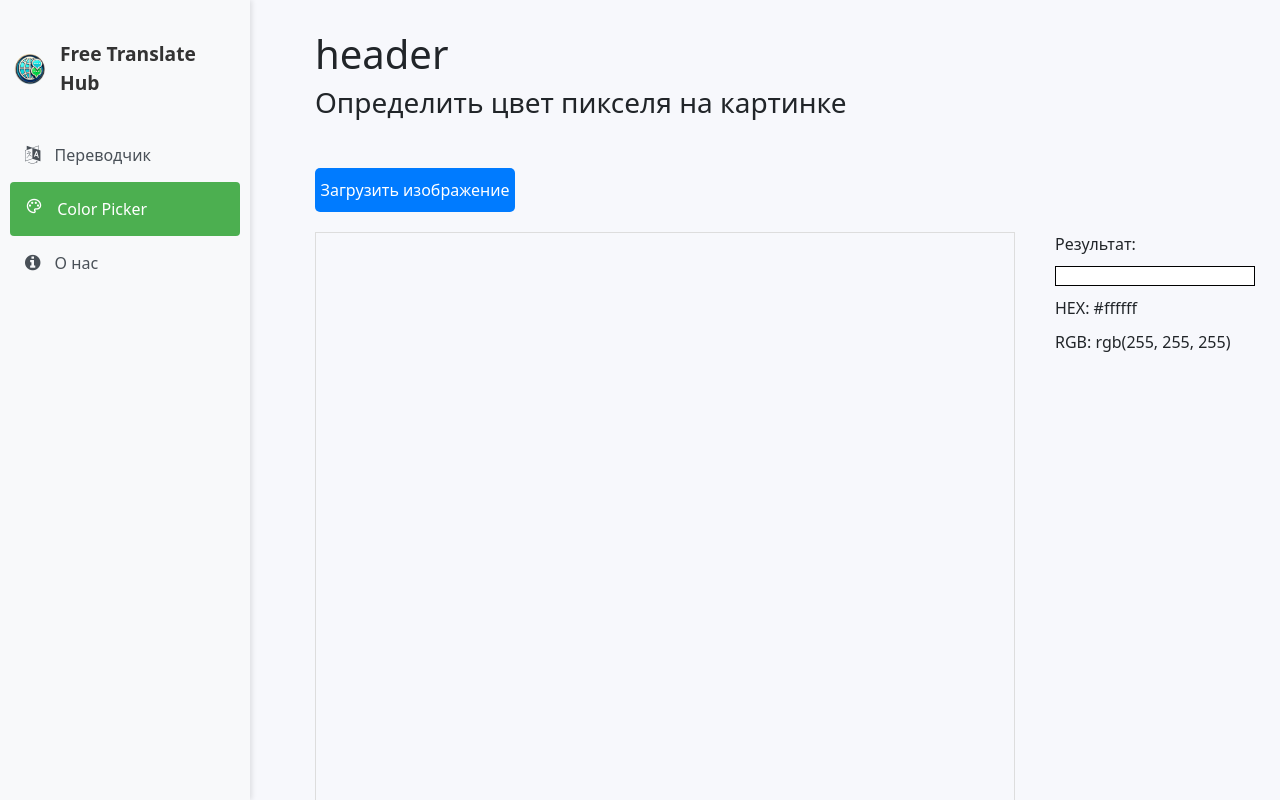
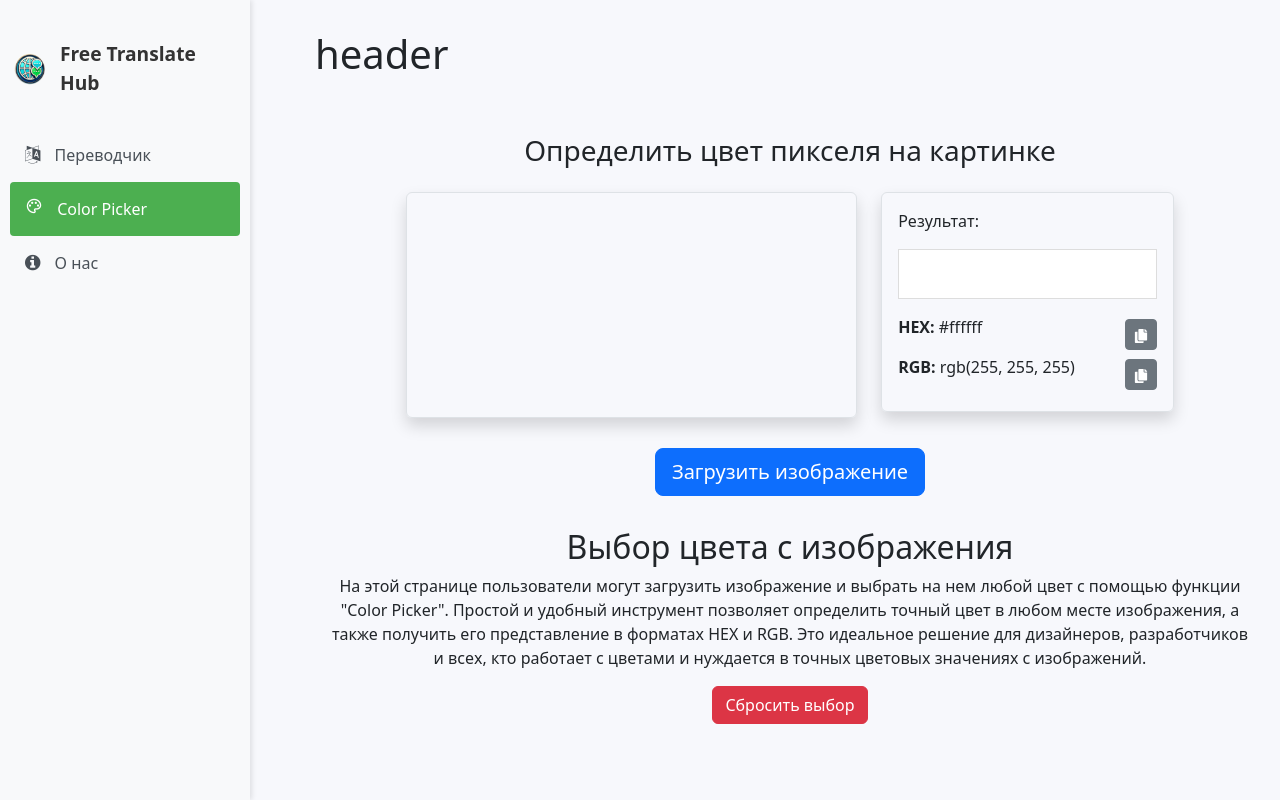
Before and after one commit to Jas-5808/Translate, a React (Vite) app in the folder client/: page /colorPicker in a window 1280 px wide. Shown: the top 800 px of the page. Built offline with nearby package versions, Linux system fonts and the light colour scheme.

Commit message:
обновил и изменил выбор цвета

```diff
--- a/client/package.json
+++ b/client/package.json
@@ -19,6 +19,7 @@
     "openai": "^4.71.0",
     "pdfjs-dist": "^4.8.69",
     "react": "^18.3.1",
+    "react-bootstrap": "^2.10.5",
     "react-dom": "^18.3.1",
     "react-icons": "^5.3.0",
     "react-router-dom": "^6.27.0",
--- a/client/src/pages/ColorPicker.tsx
+++ b/client/src/pages/ColorPicker.tsx
@@ -1,12 +1,15 @@
 import React, { useRef, useState } from 'react';
-import cn from "./style.module.css";
+import { FaCopy } from 'react-icons/fa'; // Импорт иконки копирования
 
 export function ColorPicker() {
   const canvasRef = useRef(null);
   const [color, setColor] = useState('#ffffff');
   const [rgbColor, setRgbColor] = useState('rgb(255, 255, 255)');
   const [img, setImg] = useState(null);
-  const [isColorSelected, setIsColorSelected] = useState(false);  // Флаг для отслеживания выбора цвета
+  const [isColorSelected, setIsColorSelected] = useState(false);
+  const [zoomLevel, setZoomLevel] = useState(1);
+  const [hoveredArea, setHoveredArea] = useState({ x: 0, y: 0 });
+  const [isZoomVisible, setIsZoomVisible] = useState(false); // Флаг для отображения увеличенной области
 
   const handleImageUpload = (event) => {
     const file = event.target.files[0];
@@ -26,40 +29,39 @@ export function ColorPicker() {
   };
 
   const handleMouseMove = (e) => {
-    if (!img || isColorSelected) return;  // Прекращаем обновление цвета, если цвет уже выбран
+    if (!img || isColorSelected) return;
 
     const canvas = canvasRef.current;
     const ctx = canvas.getContext('2d');
     const rect = canvas.getBoundingClientRect();
-
     const x = (e.clientX - rect.left) * (img.width / rect.width);
     const y = (e.clientY - rect.top) * (img.height / rect.height);
-
     const pixelData = ctx.getImageData(x, y, 1, 1).data;
     const hexColor = `#${((1 << 24) + (pixelData[0] << 16) + (pixelData[1] << 8) + pixelData[2]).toString(16).slice(1)}`;
     const rgbColor = `rgb(${pixelData[0]}, ${pixelData[1]}, ${pixelData[2]})`;
 
     setColor(hexColor);
     setRgbColor(rgbColor);
+
+    setHoveredArea({ x, y });
+
+    if (!isZoomVisible) {
+      setIsZoomVisible(true); // Показываем окно увеличения при первом движении мыши
+    }
   };
 
   const handleCanvasClick = (e) => {
     if (!img) return;
 
     if (isColorSelected) {
-      // Если цвет уже выбран, сбрасываем флаг и включаем захват цвета через движение мыши
       setIsColorSelected(false);
     } else {
-      // Если цвет не выбран, фиксируем текущий цвет
       setIsColorSelected(true);
-
       const canvas = canvasRef.current;
       const ctx = canvas.getContext('2d');
       const rect = canvas.getBoundingClientRect();
-
       const x = (e.clientX - rect.left) * (img.width / rect.width);
       const y = (e.clientY - rect.top) * (img.height / rect.height);
-
       const pixelData = ctx.getImageData(x, y, 1, 1).data;
       const hexColor = `#${((1 << 24) + (pixelData[0] << 16) + (pixelData[1] << 8) + pixelData[2]).toString(16).slice(1)}`;
       const rgbColor = `rgb(${pixelData[0]}, ${pixelData[1]}, ${pixelData[2]})`;
@@ -70,46 +72,118 @@ export function ColorPicker() {
   };
 
   const resetSelection = () => {
-    setIsColorSelected(false);  // Сбрасываем флаг, чтобы снова можно было выбрать цвет
+    setIsColorSelected(false);
+  };
+
+  const copyToClipboard = (colorType) => {
+    const text = colorType === 'hex' ? color : rgbColor;
+    navigator.clipboard.writeText(text).then(() => {
+      alert(`Copied ${text} to clipboard!`);
+    });
+  };
+
+  const handleWheel = (e) => {
+    e.preventDefault();
+    const newZoom = zoomLevel + e.deltaY * -0.01;
+    setZoomLevel(Math.min(Math.max(1, newZoom), 3)); // Устанавливаем лимит для зума
   };
 
   return (
-    <div className={cn.color_picker}>
-      <div className={cn.title}>
+    <div className="container py-5">
+      <div className="text-center mb-4">
         <h3>Определить цвет пикселя на картинке</h3>
       </div>
 
-      <input
-        type="file"
-        accept="image/*"
-        id="upload"
-        onChange={handleImageUpload}
-        className={cn.hidden_input}
-      />
+      <div className="row justify-content-center">
+        <div className="col-md-6">
+          <div className="position-relative" onWheel={handleWheel}>
+            <canvas
+              ref={canvasRef}
+              onMouseMove={handleMouseMove}
+              onClick={handleCanvasClick}
+              className="w-100 border rounded shadow"
+              style={{ maxHeight: '500px', cursor: 'crosshair' }}
+            />
+          </div>
+        </div>
 
-      <label htmlFor="upload" className={cn.custom_button}>Загрузить изображение</label>
+        <div className="col-md-4">
+          <div className="p-3 border rounded shadow">
+            <p>Результат:</p>
+            <div className="mb-3" style={{ height: '50px', backgroundColor: color, border: '1px solid #ddd' }} />
+            <div className="d-flex justify-content-between align-items-center">
+              <p><strong>HEX:</strong> <span>{color}</span></p>
+              <button className="btn btn-sm btn-secondary" onClick={() => copyToClipboard('hex')}>
+                <FaCopy />
+              </button>
+            </div>
+            <div className="d-flex justify-content-between align-items-center">
+              <p><strong>RGB:</strong> <span>{rgbColor}</span></p>
+              <button className="btn btn-sm btn-secondary" onClick={() => copyToClipboard('rgb')}>
+                <FaCopy />
+              </button>
+            </div>
+            <div>
+              {img && isZoomVisible && (
+                <div
+                  className="zoomed-area"
+                  style={{
+                    position: 'static', // Окно будет статичным
+                    marginTop: '20px', // Добавляем отступ сверху, чтобы окно было под результатами
+                    width: '150px',
+                    height: '150px',
+                    backgroundImage: `url(${img.src})`,
+                    backgroundSize: `${img.width * zoomLevel}px ${img.height * zoomLevel}px`,
+                    backgroundPosition: `-${hoveredArea.x * zoomLevel - 75}px -${hoveredArea.y * zoomLevel - 75}px`,
+                    border: '2px solid #ccc',
+                    borderRadius: '8px',
+                    boxShadow: '0px 0px 10px rgba(0,0,0,0.2)',
+                    pointerEvents: 'none',
+                    transition: 'opacity 0.3s ease-in-out',
+                    display: 'flex', // Используем flexbox для центрирования содержимого
+                    justifyContent: 'center', // Горизонтальное выравнивание по центру
+                    alignItems: 'center', // Вертикальное выравнивание по центру
+                  }}
+                >
+                  <div
+                    style={{
+                      fontSize: '36px', // Размер плюса
+                      color: 'white',  // Цвет плюса
+                      pointerEvents: 'none', // Не мешает взаимодействию
+                    }}
+                  >
+                    +
+                  </div>
+                </div>
+              )}
+            </div>
 
-      <div className={cn.picker_img}>
-        <canvas
-          ref={canvasRef}
-          onMouseMove={handleMouseMove}
-          onClick={handleCanvasClick}
-        />
-        <div className={cn.color_info}>
-          <p>Результат:</p>
-          <div className={cn.color_box} style={{ backgroundColor: color }} />
-          <p>HEX: <span className={cn.color_text}>{color}</span></p>
-          <p>RGB: <span className={cn.color_text}>{rgbColor}</span></p>
+          </div>
         </div>
       </div>
 
-      <div className={cn.description}>
+      <div className="text-center mt-4 mb-4">
+        <input
+          type="file"
+          accept="image/*"
+          id="upload"
+          onChange={handleImageUpload}
+          className="d-none"
+        />
+        <label htmlFor="upload" className="btn btn-primary btn-lg">
+          Загрузить изображение
+        </label>
+      </div>
+
+      <div className="text-center mt-4 ">
         <h2>Выбор цвета с изображения</h2>
         <p>На этой странице пользователи могут загрузить изображение и выбрать на нем любой цвет с помощью функции "Color Picker". Простой и удобный инструмент позволяет определить точный цвет в любом месте изображения, а также получить его представление в форматах HEX и RGB. Это идеальное решение для дизайнеров, разработчиков и всех, кто работает с цветами и нуждается в точных цветовых значениях с изображений.</p>
-        <button onClick={resetSelection} className={cn.reset_button}>
+        <button onClick={resetSelection} className="btn btn-danger mb-4">
           Сбросить выбор
         </button>
       </div>
+
+
     </div>
   );
 }
--- a/client/src/pages/style.module.css
+++ b/client/src/pages/style.module.css
@@ -177,47 +177,40 @@ textarea {
 
 
 /* ColorPicker */
-.hidden_input {
-  display: none;
-}
+/* Убираем кастомные стили для большинства элементов, т.к. они уже присутствуют в Bootstrap */
+.color_picker {
+    display: flex;
+    flex-direction: column;
+  }
 
-.custom_button {
-  width: 200px;
-  background-color: #007BFF;
-  color: white;
-  padding: 10px 0;
-  border: none;
-  border-radius: 5px;
-  cursor: pointer;
-  font-size: 16px;
-  transition: background-color 0.3s ease;
-  text-align: center;
-  display: inline-block;
-  margin-bottom: 20px;
-}
+  .color_info {
+    margin-top: 20px;
+  }
 
-.custom_button:hover {
-  background-color: #0272e9;
-}
+  .color_text {
+    font-weight: bold;
+  }
 
-.custom_button:active {
-  background-color: #0272e9;
-}
-.color_picker {
-  display: flex;
-  flex-direction: column;
-}
-.picker_img{
-    display: flex;
-    gap: 40px;
-    margin-bottom: 70px;
-}
-canvas {
-  width: 700px;
-  height: 700px;
-  cursor: crosshair;
-  border: 1px solid #ddd;
-}
+  .reset_button {
+    padding: 10px 20px;
+    background-color: #e74c3c;
+    color: white;
+    border: none;
+    border-radius: 8px;
+    cursor: pointer;
+    font-size: 16px;
+    transition: background-color 0.3s ease;
+  }
+
+  .reset_button:hover {
+    background-color: #c0392b;
+  }
+
+  canvas {
+    width: 100%;
+    border: 1px solid #ddd;
+  }
+
 
 .color_info {
   width: 200px;
```
Also changed, not shown: 1 other file (tests, documents, lock files or other folders).
